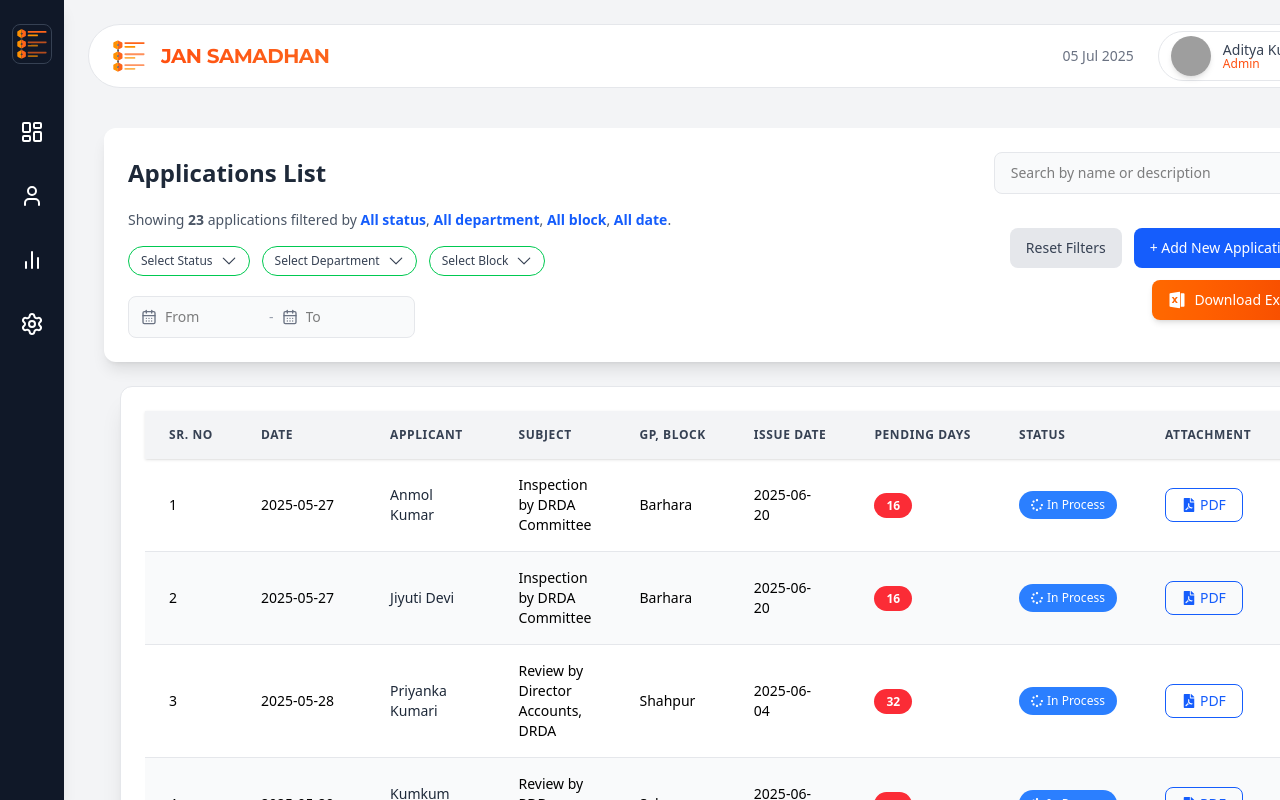
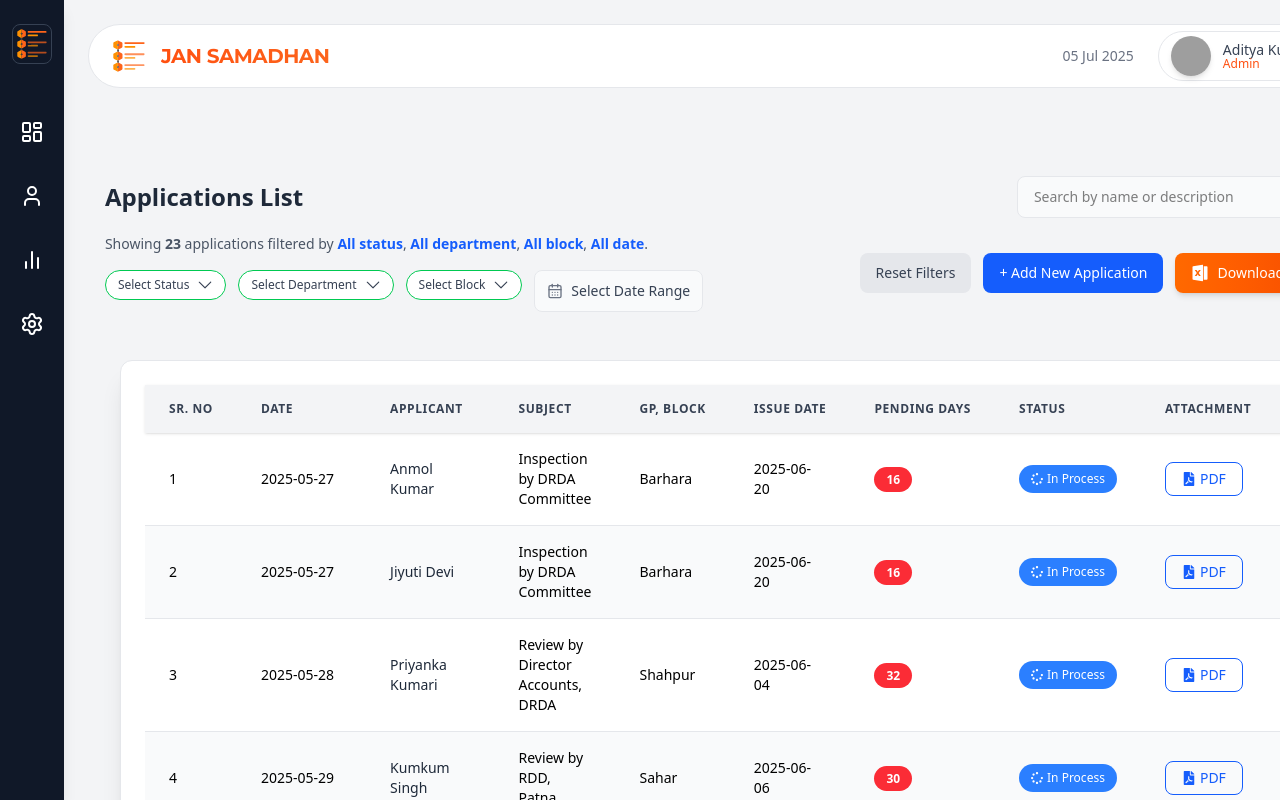
Before and after one commit to Pranavkumar2025/DakPad_For_Updates, a React (Vite) app in the folder Client/: page /Admin in a window 1280 px wide. Shown: the top 800 px of the page. Built offline with nearby package versions, Linux system fonts and the light colour scheme; grey boxes are pictures that could not be loaded.

Commit message:
New  Commit

```diff
--- a/Client/src/components/DataTable/FilterHeader.jsx
+++ b/Client/src/components/DataTable/FilterHeader.jsx
@@ -21,11 +21,12 @@
   onAddClick,
   onExcelClick,
 }) => {
-  const [startDate, setStartDate] = useState(null);
-  const [endDate, setEndDate] = useState(null);
+  const [dateRange, setDateRange] = useState([null, null]);
+  const [startDate, endDate] = dateRange;
 
-  // Handle date range changes
-  const handleDateChange = (start, end) => {
+  const handleDateChange = (range) => {
+    const [start, end] = range;
+    setDateRange(range);
     if (start && end) {
       setSelectedDate(`${start.toISOString().split("T")[0]} - ${end.toISOString().split("T")[0]}`);
     } else {
@@ -33,8 +34,20 @@
     }
   };
 
+  const CustomInput = React.forwardRef(({ value, onClick }, ref) => (
+    <div
+      className="flex items-center bg-gray-50 border border-gray-200 rounded-lg px-3 py-2.5 text-sm space-x-2 cursor-pointer hover:bg-gray-100 transition-all"
+      onClick={onClick}
+      ref={ref}
+      aria-label="Select date range"
+    >
+      <CalendarDays className="text-gray-500" size={16} />
+      <span className="text-gray-700">{value || "Select Date Range"}</span>
+    </div>
+  ));
+
   return (
-    <div className=" relative z-10 bg-white shadow-lg rounded-xl p-6 mx-4 md:mx-16 mb-6 max-w-10xl">
+    <div className=" p-6 max-w-7xl mx-auto my-6">
       {/* Header and Search */}
       <div className="flex flex-col md:flex-row md:items-center md:justify-between gap-4 mb-4">
         <h2 className="text-2xl font-bold text-gray-800">Applications List</h2>
@@ -68,7 +81,7 @@
                 { label: "In Process", onClick: () => setSelectedStatus("In Process") },
               ]}
               className="bg-gray-50 hover:bg-gray-100 border-gray-200"
-              menuClassName="z-[100]" // Increased z-index to appear above table header
+              menuClassName="z-[1000]"
             />
 
             {/* Department Dropdown */}
@@ -84,7 +97,7 @@
                 { label: "RDO Mohsin Khan", onClick: () => setSelectedDepartment("RDO Mohsin Khan") },
               ]}
               className="bg-gray-50 hover:bg-gray-100 border-gray-200"
-              menuClassName="z-[100]" // Increased z-index to appear above table header
+              menuClassName="z-[1000]"
             />
 
             {/* Block Dropdown */}
@@ -101,39 +114,36 @@
                 { label: "Sahar", onClick: () => setSelectedBlock("Sahar") },
               ]}
               className="bg-gray-50 hover:bg-gray-100 border-gray-200"
-              menuClassName="z-[100]" // Increased z-index to appear above table header
+              menuClassName="z-[1000]"
             />
 
             {/* Date Range Picker */}
-            <div className="flex items-center bg-gray-50 border border-gray-200 rounded-lg px-3 py-2.5 text-sm space-x-2">
-              <CalendarDays className="text-gray-500" size={16} />
-              <DatePicker
-                selected={startDate}
-                onChange={(date) => {
-                  setStartDate(date);
-                  handleDateChange(date, endDate);
-                }}
-                placeholderText="From"
-                className="outline-none bg-transparent w-24 text-sm"
-                dateFormat="dd/MM/yyyy"
-                popperClassName="z-[100]" // Match dropdown z-index
-                popperPlacement="bottom-start"
-              />
-              <span className="text-gray-400">-</span>
-              <CalendarDays className="text-gray-500" size={16} />
-              <DatePicker
-                selected={endDate}
-                onChange={(date) => {
-                  setEndDate(date);
-                  handleDateChange(startDate, date);
-                }}
-                placeholderText="To"
-                className="outline-none bg-transparent w-24 text-sm"
-                dateFormat="dd/MM/yyyy"
-                popperClassName="z-[100]" // Match dropdown z-index
-                popperPlacement="bottom-start"
-              />
-            </div>
+            <DatePicker
+              selectsRange
+              startDate={startDate}
+              endDate={endDate}
+              onChange={handleDateChange}
+              customInput={<CustomInput />}
+              dateFormat="dd/MM/yyyy"
+              withPortal // Render popover in a portal appended to body
+              portalId="date-picker-portal" // Unique ID for the portal
+              popperClassName="z-[2000]" // High z-index for visibility
+              popperPlacement="top-start" // Open above input
+              popperModifiers={[
+                {
+                  name: "offset",
+                  options: {
+                    offset: [0, 8], // Vertical spacing above input
+                  },
+                },
+                {
+                  name: "preventOverflow",
+                  options: {
+                    rootBoundary: "viewport", // Keep popover in viewport
+                  },
+                },
+              ]}
+            />
           </div>
         </div>
 
@@ -146,8 +156,7 @@
               setSelectedDepartment("");
               setSelectedBlock("");
               setSelectedDate("");
-              setStartDate(null);
-              setEndDate(null);
+              setDateRange([null, null]);
             }}
             className="bg-gray-200 text-gray-700 px-4 py-2.5 rounded-lg hover:bg-gray-300 font-medium text-sm transition-all"
           >
```
